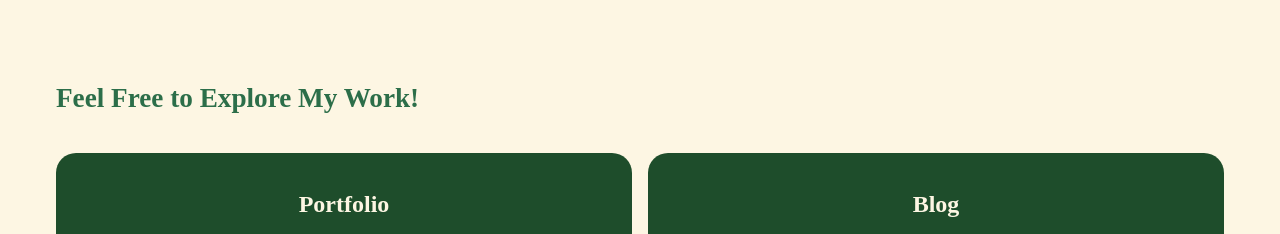
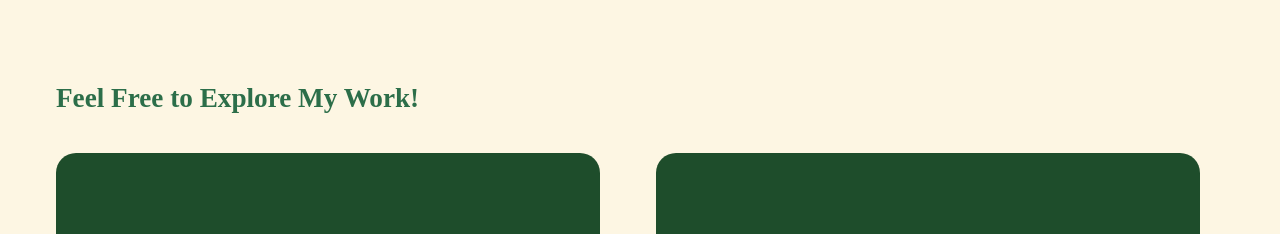
Before and after one commit to stapleriy/sim, a plain HTML site: page index.html in a window 1280 px wide. Shown: the part 365-599 px from the top of the page. Drawn offline with Linux system fonts and the light colour scheme; a web font is replaced by a local one.

Commit message:
Update index.html

```diff
--- a/index.html
+++ b/index.html
@@ -119,8 +119,8 @@
         .menu {
             position: fixed;
             top: 73px;
+            width: 100%;
             right: -100%;
-            width: 100%;
             background-color: rgba(30, 77, 43, 0.95);
             transition: 0.4s;
             padding: 1rem;
@@ -184,20 +184,21 @@
         .links {
             display: flex;
             flex-direction: column;
-            gap: 1rem;
-            max-width: 400px;
+            justify-content: center;
+            gap: 2rem;
+            max-width: 100%;
             margin: 0 auto;
         }
 
         .links a {
             background-color: var(--color-primary);
             color: var(--color-background);
-            padding: 1.5rem;
+            padding: 3.5rem;
             border-radius: 20px;
             text-align: center;
             text-decoration: none;
             font-weight: bold;
-            font-size: 1.2rem;
+            font-size: 1.7rem;
             transition: background-color 0.3s, transform 0.3s;
         }
 
@@ -336,8 +337,15 @@
 
             .links a {
                 flex: 1;
-                font-size: 1.5rem;
-                padding: 2rem;
+                font-size: 2rem;
+                padding: 4rem;
+                height: 250px;
+                margin-right: 1.5rem;
+                display: flex;
+                justify-content: center;
+                align-items: center;
+                text-align: center;
+
             }
         }
     </style>
```
